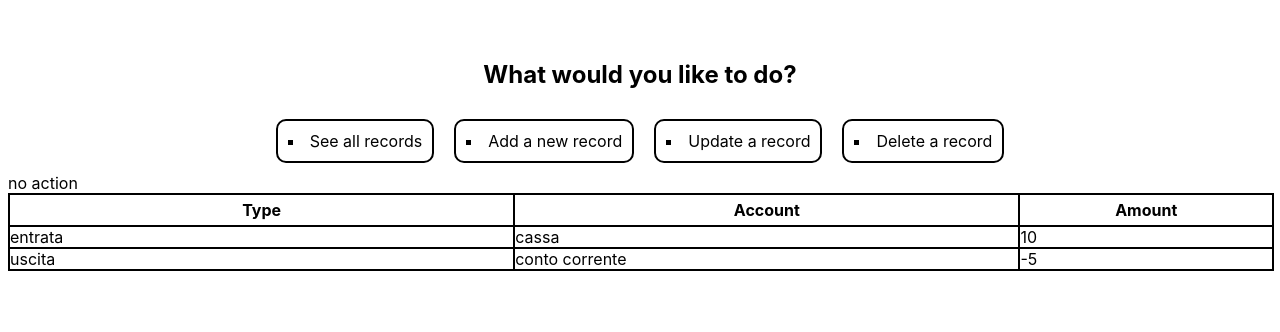
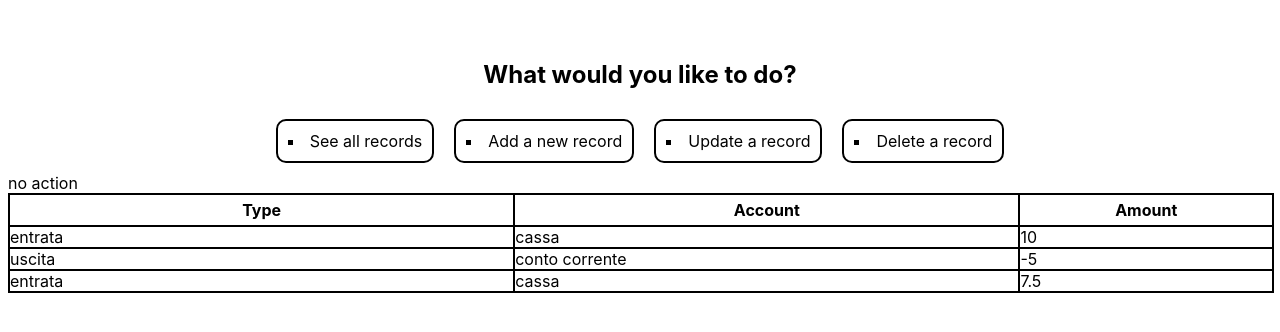
Before and after one commit to yorjofree/accounting-app-frontend, an Angular app: page /actionlist/get in a window 1280 px wide. Shown: the top 332 px of the page. Built offline with nearby package versions, Linux system fonts and the light colour scheme.

Commit message:
using @for to display variable number of records

```diff
--- a/src/app/record-table/record-table.component.html
+++ b/src/app/record-table/record-table.component.html
@@ -4,6 +4,7 @@
         <div class="account"><h4>Account</h4></div>
         <div class="amount"><h4>Amount</h4></div>
     </div>
-    <app-record [record]="records[0]"/>
-    <app-record [record]="records[1]"/>
+    @for (record of records; track record.id) {
+        <app-record [record]="record"/>
+    }
 </div>
--- a/src/app/record-table/record-table.component.ts
+++ b/src/app/record-table/record-table.component.ts
@@ -10,14 +10,22 @@ import { RecordComponent } from '../record/record.component';
 export class RecordTableComponent {
   records = [
     {
+      id: 1,
       type: 'entrata',
       account: 'cassa',
       amount: 10.00
     },
     {
+      id: 2,
       type: 'uscita',
       account: 'conto corrente',
       amount: -5.00
+    },
+    {
+      id: 3,
+      type: 'entrata',
+      account: 'cassa',
+      amount: 7.50
     }
   ]
 }
--- a/src/app/record.interface.ts
+++ b/src/app/record.interface.ts
@@ -1,4 +1,5 @@
 export interface Record {
+    id: number,
     type: string,
     account: string,
     amount: number
```
